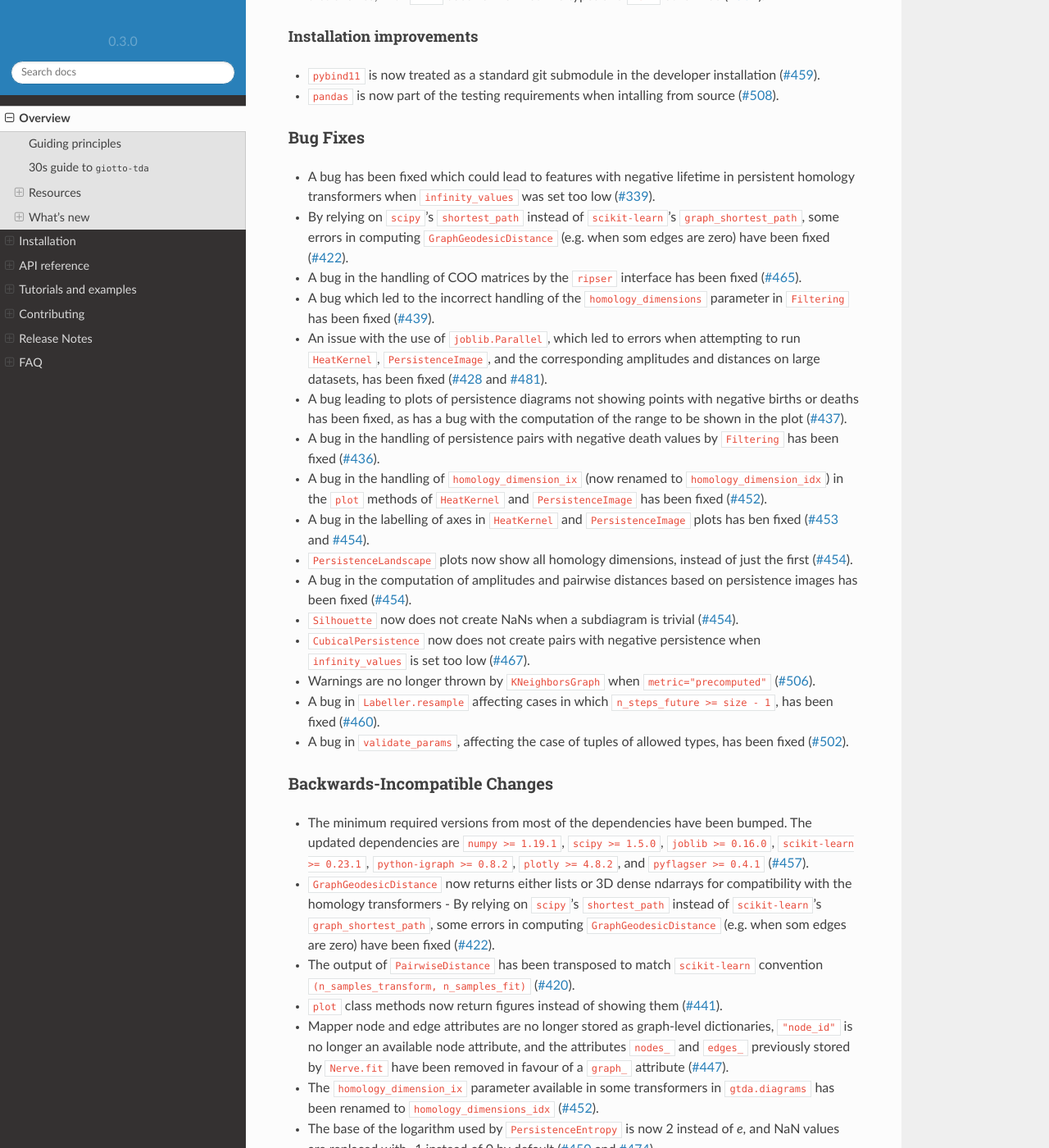
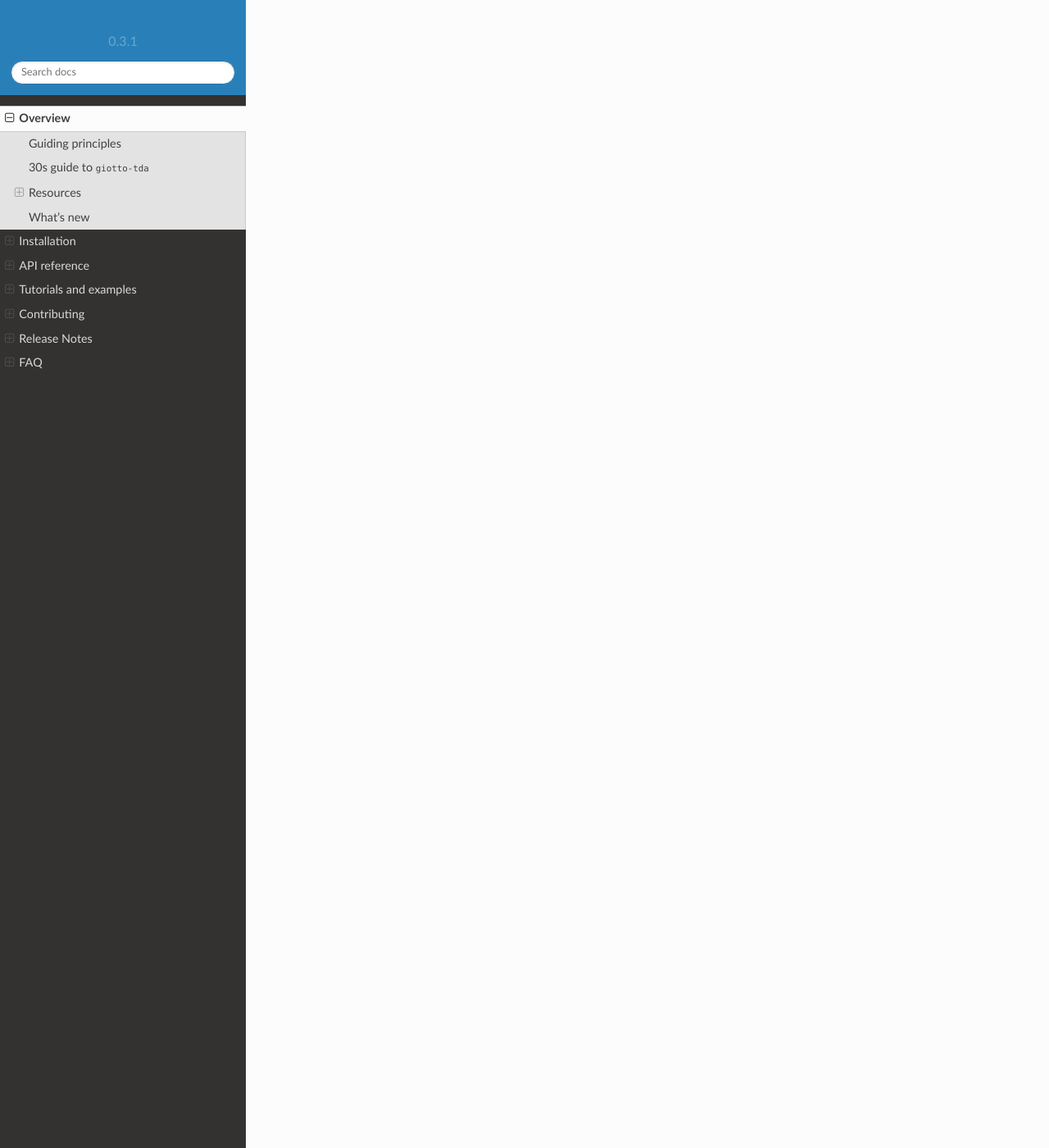
Before and after one commit to giotto-ai/giotto-tda, a Sphinx documentation site: the page built from doc/library.rst, in a window 1280 px wide and 1400 px high, scrolled down 7352 px. Shown: the whole window at 82% size. Built offline with Sphinx 7.4.7 and the Read the Docs theme 2.0.0, drawn with Linux system fonts in a browser that asks for light colours; pages that are not in the unit, such as notebooks, are missing from menus; comment, search, counter and statistics services are not loaded; the version number is read from the project's files by our own code; some of the changed text lies outside the part shown.

```diff
--- a/doc/library.rst
+++ b/doc/library.rst
@@ -118,5 +118,5 @@ What's new
 
 .. include::
    release.rst
-   :start-after: Release 0.3.0
-   :end-before: Release 0.2.2
+   :start-after: Release 0.3.1
+   :end-before: Release 0.3.0
--- a/gtda/_version.py
+++ b/gtda/_version.py
@@ -19,4 +19,4 @@ Topological Data Analysis in a machine learning framework."""
 # 'X.Y.dev0' is the canonical version of 'X.Y.dev'
 #
 
-__version__ = "0.3.0"
+__version__ = "0.3.1"
--- a/setup.py
+++ b/setup.py
@@ -29,7 +29,7 @@ MAINTAINER = "Umberto Lupo, Lewis Tunstall"
 MAINTAINER_EMAIL = "maintainers@giotto.ai"
 URL = "https://github.com/giotto-ai/giotto-tda"
 LICENSE = "GNU AGPLv3"
-DOWNLOAD_URL = "https://github.com/giotto-ai/giotto-tda/tarball/v0.3.0"
+DOWNLOAD_URL = "https://github.com/giotto-ai/giotto-tda/tarball/v0.3.1"
 VERSION = __version__  # noqa
 CLASSIFIERS = ["Intended Audience :: Science/Research",
                "Intended Audience :: Developers",
```
